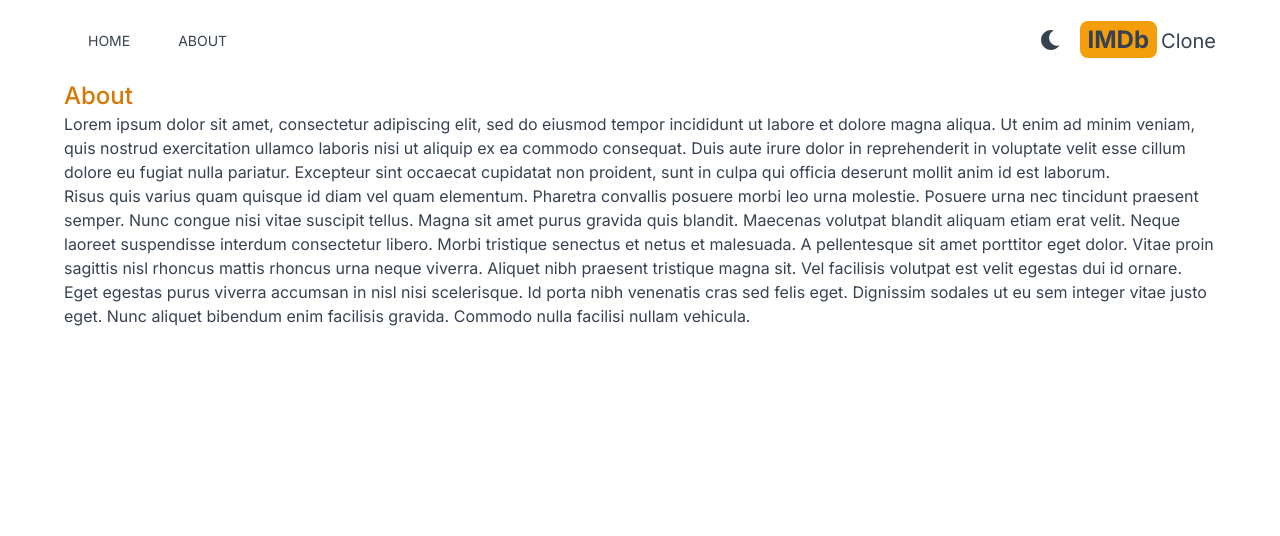
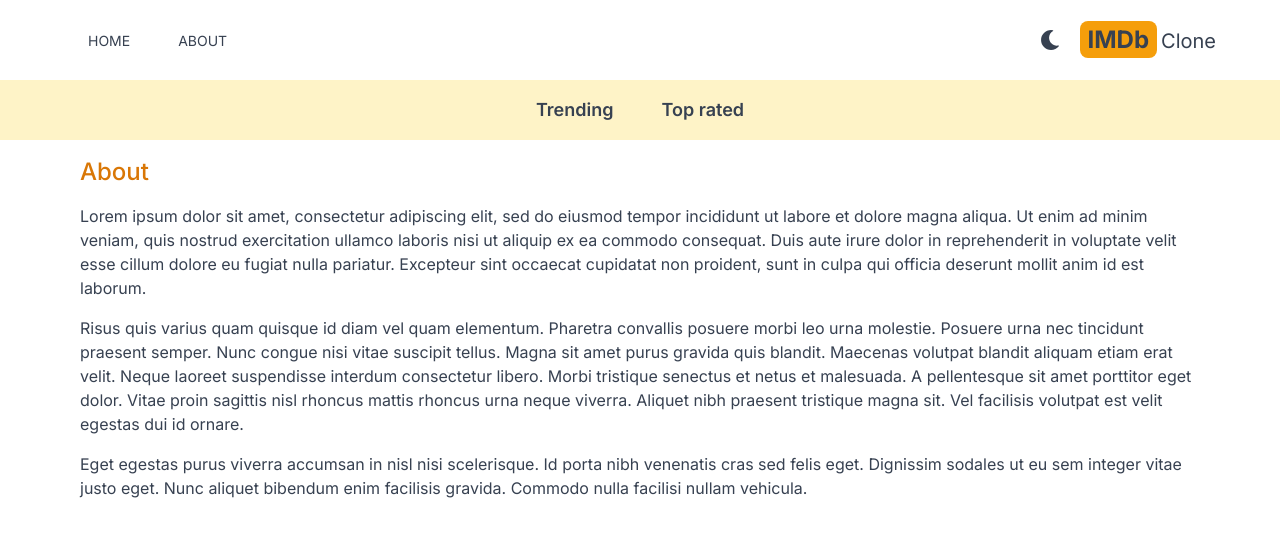
Before and after one commit to Mbeki/imdb, a Next.js app: page /about in a window 1280 px wide. Shown: the top 536 px of the page. Built offline with nearby package versions, Linux system fonts and the light colour scheme.

Commit message:
create navbar component

```diff
--- a/app/about/page.jsx
+++ b/app/about/page.jsx
@@ -1,6 +1,6 @@
 function Page() {
   return (
-    <div className='sp-y-4 mx-auto max-w-6xl'>
+    <div className='mx-auto max-w-6xl space-y-4 p-4'>
       <h1 className='text-2xl font-medium text-amber-600'>About</h1>
       <p>
         Lorem ipsum dolor sit amet, consectetur adipiscing elit, sed do eiusmod
--- a/app/layout.js
+++ b/app/layout.js
@@ -2,6 +2,7 @@
 import './globals.css';
 import Header from '@/components/Header';
 import Providers from './Providers';
+import NavBar from '@/components/NavBar';
 
 const inter = Inter({ subsets: ['latin'] });
 
@@ -16,6 +17,7 @@
       <body className={inter.className}>
         <Providers>
           <Header />
+          <NavBar />
           {children}
         </Providers>
       </body>
--- /dev/null
+++ b/components/NavBar.jsx
@@ -0,0 +1,12 @@
+import NavBarItem from './NavBarItem';
+
+function NavBar() {
+  return (
+    <div className='flex justify-center bg-amber-100 p-4 lg:text-lg dark:bg-gray-600'>
+      <NavBarItem title='Trending' param='fetchTrending' />
+      <NavBarItem title='Top rated' param='fetchTopRated' />
+    </div>
+  );
+}
+
+export default NavBar;
--- /dev/null
+++ b/components/NavBarItem.jsx
@@ -0,0 +1,24 @@
+'use client';
+import Link from 'next/link';
+import { useSearchParams } from 'next/navigation';
+
+function NavBarItem({ title, param }) {
+  const searchParams = useSearchParams();
+  const genre = searchParams.get('genre');
+  return (
+    <div>
+      <Link
+        className={`$ m-4 p-2 font-semibold hover:text-amber-600 ${
+          genre &&
+          genre === param &&
+          'rounded-lg underline decoration-amber-500 decoration-4 underline-offset-8'
+        }`}
+        href={`/?genre=${param}`}
+      >
+        {title}{' '}
+      </Link>
+    </div>
+  );
+}
+
+export default NavBarItem;
```
